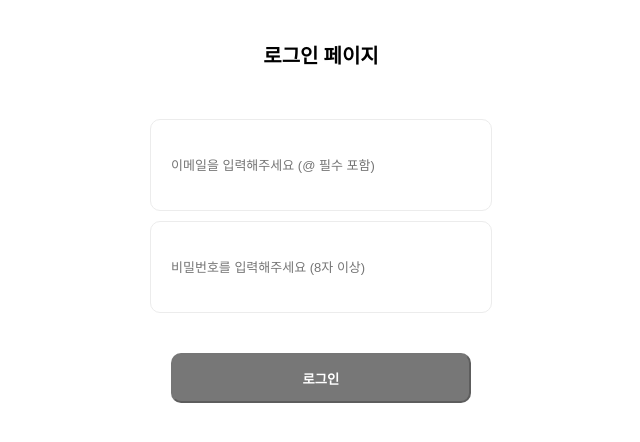
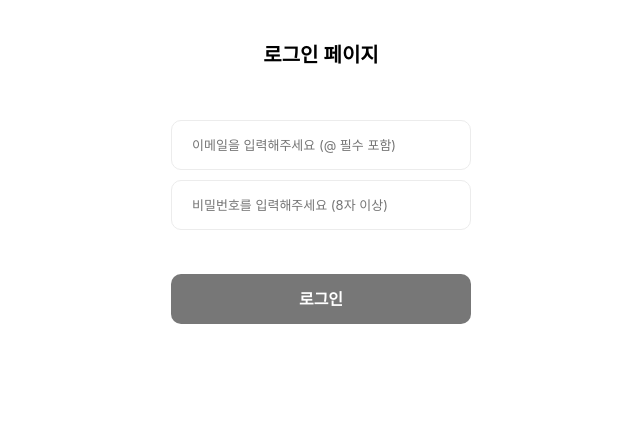
Before and after one commit to sol-pine/wanted-pre-onboarding-frontend, a React (Create React App) app: page /signin in a window 1280 px wide. Shown: the top 442 px of the page, without its empty margins (319-959 px from the left). Built offline with nearby package versions, Linux system fonts and the light colour scheme.

Commit message:
feat. 스타일 코드 초기화

```diff
--- a/src/App.css
+++ b/src/App.css
@@ -1,38 +1,45 @@
-.App {
-  text-align: center;
+* {
+    margin: 0;
+    padding: 0;
+    font: inherit;
+    color: inherit;
 }
 
-.App-logo {
-  height: 40vmin;
-  pointer-events: none;
+*, :after, :before {
+    box-sizing: border-box;
+    flex-shrink: 0;
 }
 
-@media (prefers-reduced-motion: no-preference) {
-  .App-logo {
-    animation: App-logo-spin infinite 20s linear;
-  }
+:root {
+    -webkit-tap-highlight-color: transparent;
+    -webkit-text-size-adjust: 100%;
+    cursor: default;
+    line-height: 1.5;
+    overflow-wrap: break-word;
+    -moz-tab-size: 4;
+    tab-size: 4
 }
 
-.App-header {
-  background-color: #282c34;
-  min-height: 100vh;
-  display: flex;
-  flex-direction: column;
-  align-items: center;
-  justify-content: center;
-  font-size: calc(10px + 2vmin);
-  color: white;
+html, body {
+    height: 100%;
 }
 
-.App-link {
-  color: #61dafb;
+img, picture, video, canvas, svg {
+    display: block;
+    max-width: 100%;
 }
 
-@keyframes App-logo-spin {
-  from {
-    transform: rotate(0deg);
-  }
-  to {
-    transform: rotate(360deg);
-  }
+button {
+    background: none;
+    border: 0;
+    cursor: pointer;
 }
+
+a {
+    text-decoration: none
+}
+
+table {
+    border-collapse: collapse;
+    border-spacing: 0
+}
```
